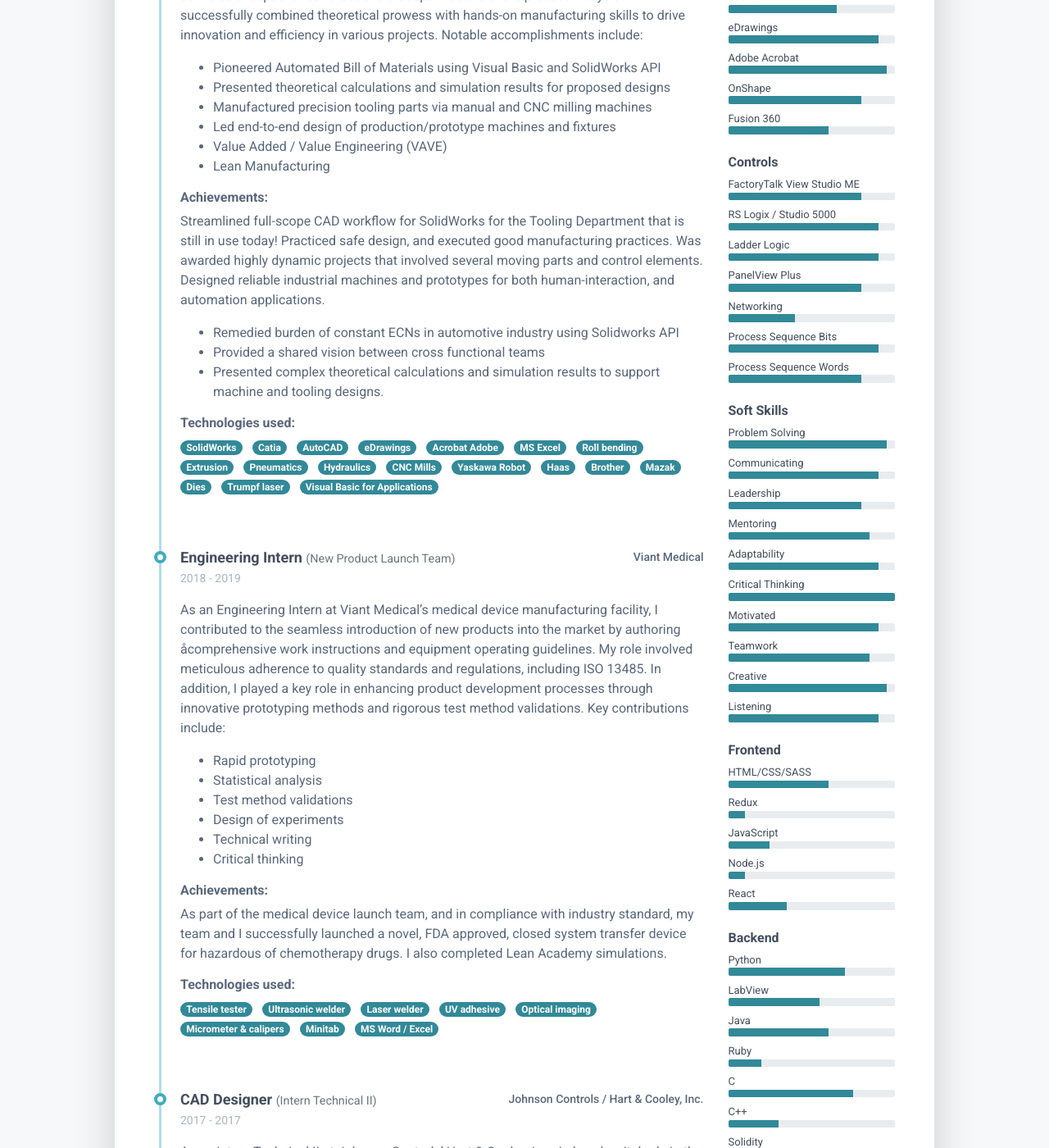
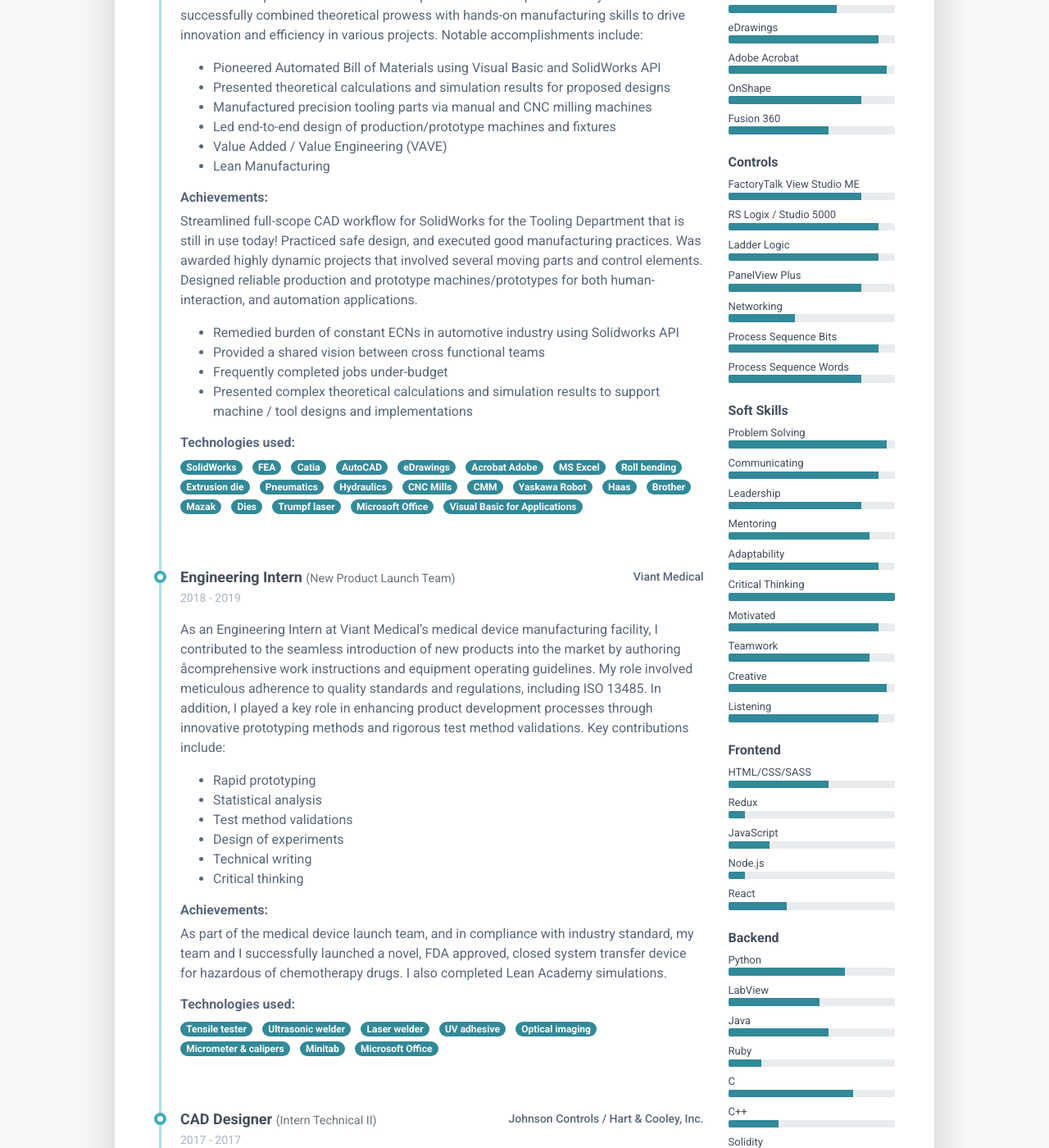
Before and after one commit to NRHartFRC/resume, a Jekyll site: the page built from index.markdown, in a window 1280 px wide and 1400 px high, scrolled down 682 px. Shown: the whole window at 82% size. Built offline with Jekyll 4.4.1, drawn with Linux system fonts in a browser that asks for light colours; nearby versions of some CDN libraries; some of the changed text lies outside the part shown.

Commit message:
revise text

```diff
--- a/_config.yml
+++ b/_config.yml
@@ -6,7 +6,7 @@
 title: N. Rombach
 author: Nick Rombach
 tagline: Design Engineer # Short description for jekyll-seo-tag
-description: Resume for a design engineer, controls engineer, automation engineer, specializing in solidworks and PLC programming # Longer description for jekyll-seo-tag
+description: Resume for a design engineer, tooling engineer, controls engineer, automation engineer, specializing in solidworks and PLC programming # Longer description for jekyll-seo-tag
 
 url: "https://nrhartfrc.github.io" # sub a landing page
 baseurl: "/resume" # repo name
--- a/_data/data.yml
+++ b/_data/data.yml
@@ -100,30 +100,34 @@
       desc: |
         Streamlined full-scope CAD workflow for SolidWorks for the Tooling Department that is still in use today!
         Practiced safe design, and executed good manufacturing practices. Was awarded highly dynamic
-        projects that involved several moving parts and control elements. Designed reliable industrial machines and prototypes
-        for both human-interaction, and automation applications.
+        projects that involved several moving parts and control elements. Designed reliable production and prototype
+        machines/prototypes for both human-interaction, and automation applications.
       highlights:
         - Remedied burden of constant ECNs in automotive industry using Solidworks API
         - Provided a shared vision between cross functional teams
-        - Presented complex theoretical calculations and simulation results to support machine and tooling designs.
+        - Frequently completed jobs under-budget
+        - Presented complex theoretical calculations and simulation results to support machine / tool designs and implementations
     technologies:
       - SolidWorks
+      - FEA
       - Catia
       - AutoCAD
       - eDrawings
       - Acrobat Adobe
       - MS Excel
       - Roll bending
-      - Extrusion
+      - Extrusion die
       - Pneumatics
       - Hydraulics
       - CNC Mills
+      - CMM
       - Yaskawa Robot
       - Haas
       - Brother
       - Mazak
       - Dies
       - Trumpf laser
+      - Microsoft Office
       - Visual Basic for Applications
 
   - role: Engineering Intern
@@ -156,7 +160,7 @@
       - Optical imaging
       - Micrometer & calipers
       - Minitab
-      - MS Word / Excel
+      - Microsoft Office
 
   - role: CAD Designer
     subrole: Intern Technical II
@@ -171,6 +175,7 @@
       - AutoDesk Inventor
       - iLogic
       - Engineering drawings
+      - Microsoft Office
 
   - role: Engineering Technicial
     subrole: Intern
@@ -188,6 +193,7 @@
       - Adhesives
       - Steam chamber
       - Block mold machine
+      - Microsoft Office
 
 # awards:
 #   - name: Award Name Lorem
```
Also changed, not shown: README.md.
